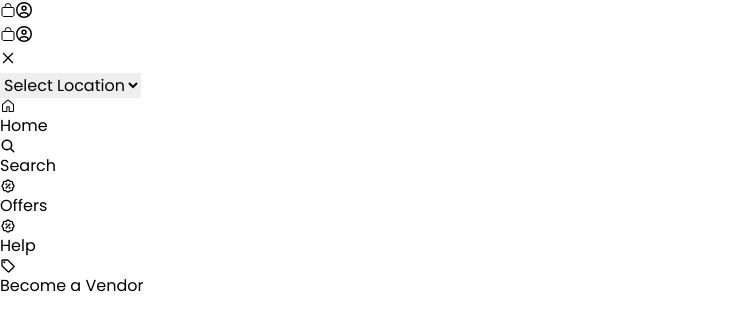
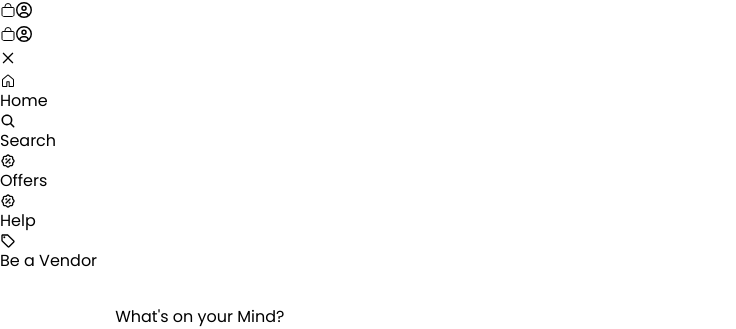
Before and after one commit to Nandu-ramineni/FoodDelivery, a React (Vite) app in the folder Client/: page / in a window 1280 px wide. Both pictures are taken after a click on the button 8 px from the left and 298 px from the top of the page. Shown: the part 240-569 px from the top of the page, without its empty margins (0-736 px from the left). Built offline with nearby package versions, Linux system fonts and the light colour scheme; no server answers.

Commit message:
Update Navbar.jsx

```diff
--- a/Client/src/Client/Components/Header/Navbar.jsx
+++ b/Client/src/Client/Components/Header/Navbar.jsx
@@ -30,7 +30,7 @@ const Navbar = () => {
                 <Link to="/search" className="flex items-center gap-2 text-lg font-medium text-gray-700 hover:text-[#8EC44C] transition ease-in-out duration-300"><IoSearch />Search</Link>
                 <Link to="/offers" className="flex items-center gap-2 text-lg font-medium text-gray-700 hover:text-[#8EC44C] transition ease-in-out duration-300"><TbRosetteDiscount />Offers</Link>
                 <Link to="/help" className="flex items-center gap-2 text-lg font-medium text-gray-700 hover:text-[#8EC44C] transition ease-in-out duration-300"><BiSupport />Help</Link>
-                <Link to="http://localhost:5173/" className="flex items-center gap-2 text-lg font-medium text-gray-700 hover:text-[#8EC44C] transition ease-in-out duration-300"><MdOutlineSell />Be a Vendor</Link>
+                <Link to="https://yumzvendordashboard.netlify.app/" className="flex items-center gap-2 text-lg font-medium text-gray-700 hover:text-[#8EC44C] transition ease-in-out duration-300"><MdOutlineSell />Be a Vendor</Link>
             </div>
             <div className="hidden md:block">
                 <CustomButtons />
@@ -43,17 +43,11 @@ const Navbar = () => {
             </div>
             {menuOpen && (
                 <div className="absolute top-16 left-0 w-full bg-white shadow-md rounded-br-2xl rounded-bl-2xl md:hidden flex flex-col items-center gap-6 py-4">
-                    <select className="rounded-lg px-4 py-1 w-60 bg-gray-50 text-gray-700 focus:outline-none focus:ring-2 focus:ring-[#8EC44C] transition ease-in-out duration-300">
-                        <option value="" disabled selected>Select Location</option>
-                        <option value="Hyderabad">Hyderabad</option>
-                        <option value="Nalgonda">Nalgonda</option>
-                        <option value="Miryalaguda">Miryalaguda</option>
-                    </select>
                     <Link to="/" className="flex items-center gap-2 text-xl text-gray-700 hover:text-[#8EC44C] transition ease-in-out duration-300"><GoHome />Home</Link>
                     <Link to="/search" className="flex items-center gap-2 text-xl text-gray-700 hover:text-[#8EC44C] transition ease-in-out duration-300"><IoSearch />Search</Link>
                     <Link to="/offers" className="flex items-center gap-2 text-xl text-gray-700 hover:text-[#8EC44C] transition ease-in-out duration-300"><TbRosetteDiscount />Offers</Link>
                     <Link to="/help" className="flex items-center gap-2 text-xl text-gray-700 hover:text-[#8EC44C] transition ease-in-out duration-300"><TbRosetteDiscount />Help</Link>
-                    <Link to="/vendor" className="flex items-center gap-2 text-xl text-gray-700 hover:text-[#8EC44C] transition ease-in-out duration-300"><MdOutlineSell />Become a Vendor</Link>
+                    <Link to="https://yumzvendordashboard.netlify.app/" className="flex items-center gap-2 text-lg font-medium text-gray-700 hover:text-[#8EC44C] transition ease-in-out duration-300"><MdOutlineSell />Be a Vendor</Link>
 
                 </div>
             )}
```
